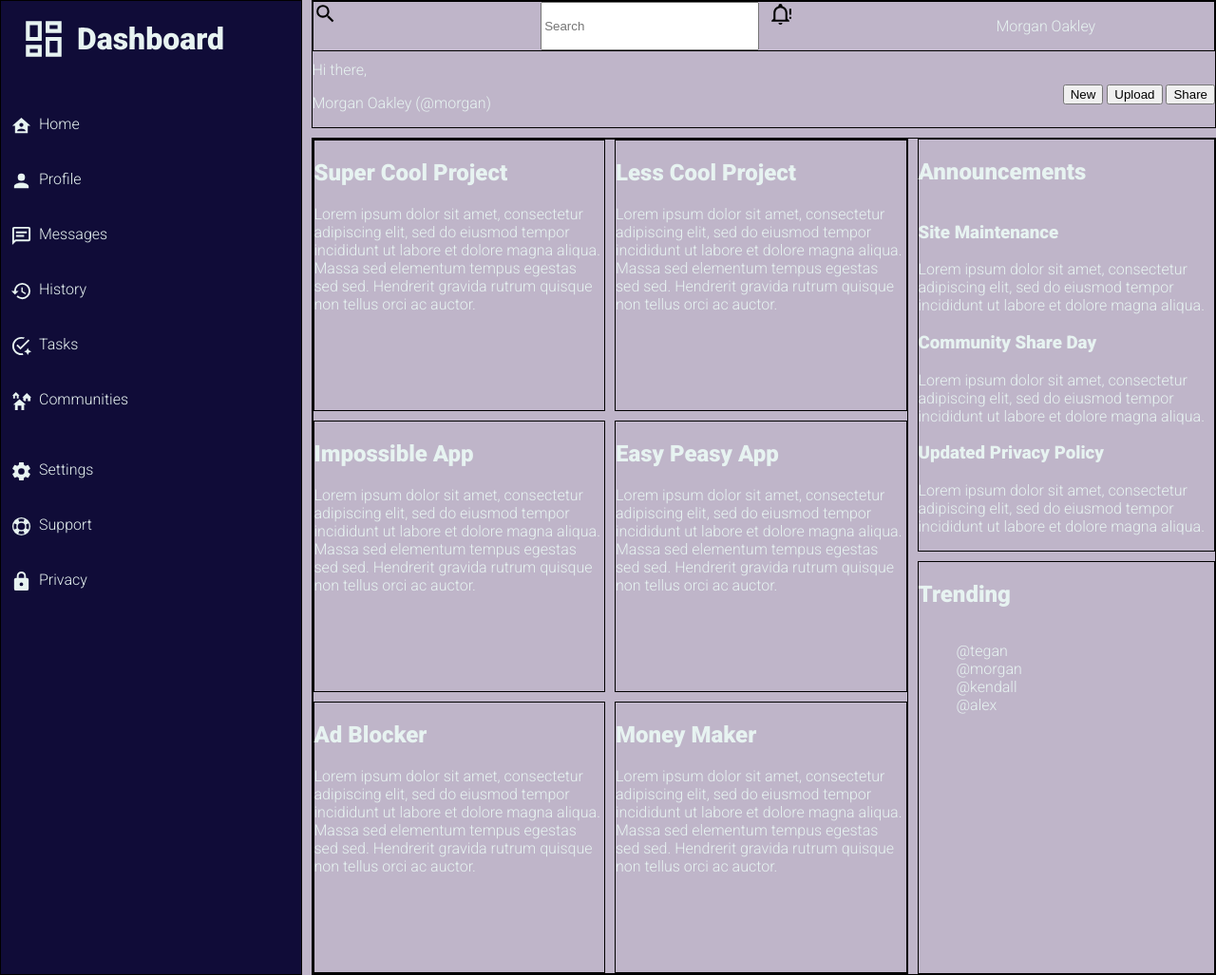
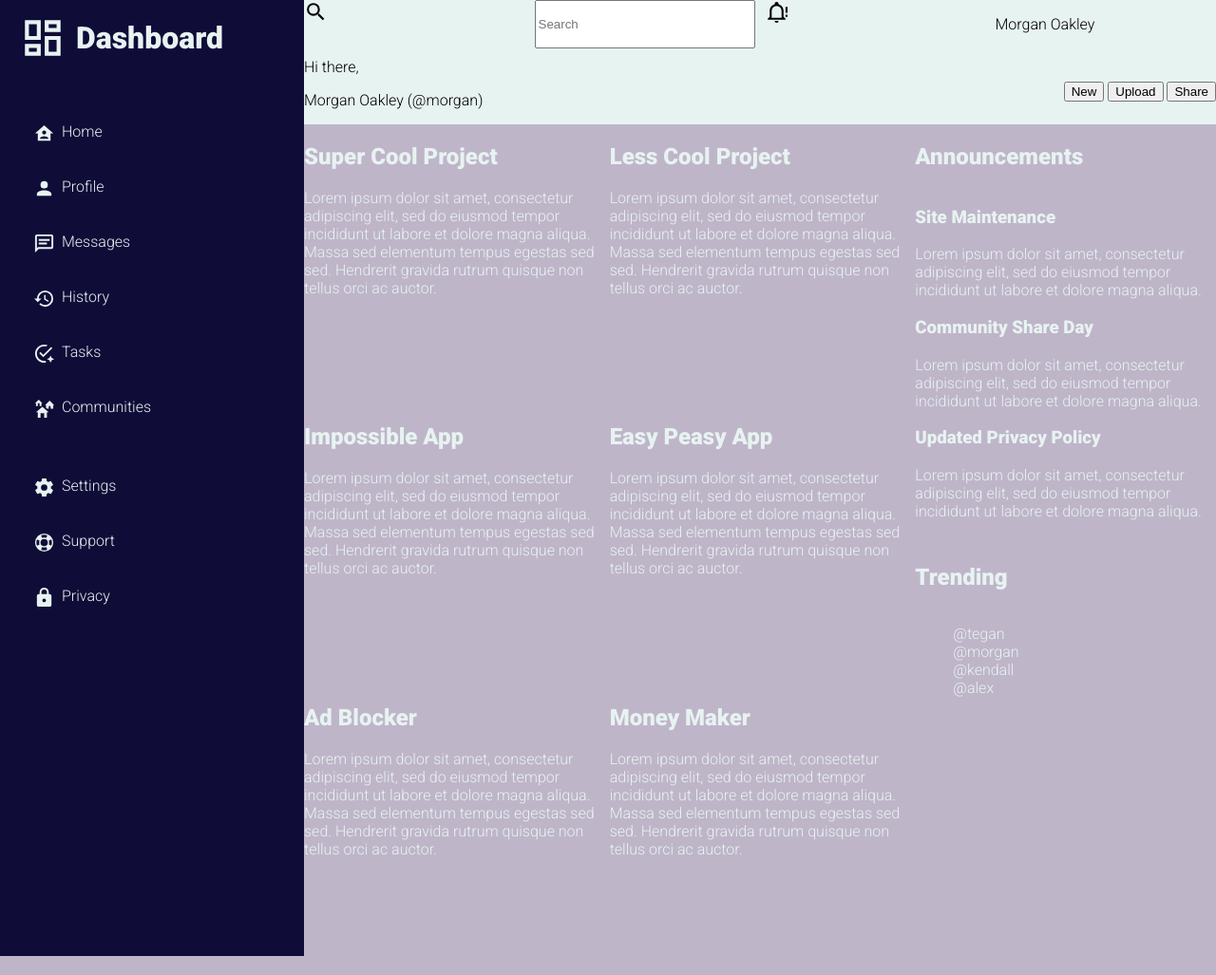
Before and after one commit to vcorneau/odin-dashboard, a plain HTML site: page index.html in a window 1280 px wide. Shown: the whole page at 95% size. Drawn offline with Linux system fonts and the light colour scheme.

Commit message:
Remove guide borders

```diff
--- a/index.html
+++ b/index.html
@@ -32,7 +32,7 @@
         <img class="large-icon" src="images/icons/dashboard.svg">
         <h1 class=dashboard>Dashboard</h1>
       </div>
-      <ul>
+      <ul class="top-dashboard">
         <li class="left-nav home-nav"><span>Home</span></li>
         <li class="left-nav prof-nav"><span>Profile</span></li>
         <li class="left-nav msg-nav"><span>Messages</span></li>
@@ -40,7 +40,7 @@
         <li class="left-nav tsk-nav"><span>Tasks</span></li>
         <li class="left-nav com-nav"><span>Communities</span></li>
       </ul>
-      <ul>
+      <ul class="bottom-dashboard">
         <li class="left-nav set-nav"><span>Settings</span></li>
         <li class="left-nav sup-nav"><span>Support</span></li>
         <li class="left-nav priv-nav"><span>Privacy</span></li>
--- a/style.css
+++ b/style.css
@@ -7,11 +7,8 @@ body {
 
 .dashboard-container {
   display: grid;
-  row-gap: 10px;
-  column-gap: 10px;
   grid-template-columns: 1fr 3fr;
   grid-template-rows: 2;
-
 }
 
 .title-container {
@@ -26,6 +23,7 @@ body {
   height: 50px;
   width: 50px;
   padding-right: 10px;
+  padding-left: 0;
 }
 
 .icon {
@@ -69,7 +67,12 @@ body {
   list-style-image: url(./images/icons/privacy.svg);
 }
 
-ul .left-nav {
+.top-dashboard,
+.bottom-dashboard {
+  margin: 25px;
+}
+
+.left-nav {
   font-size: 50px;
 }
 
@@ -79,23 +82,25 @@ ul .left-nav {
 }
 
 .nav {
-  border: solid black 1px;
   grid-column: 1;
   grid-row: 1 / 3;
   background-color: #100C38;
+  background-size: auto;
+  margin: 0;
 }
 
 .top-bar {
-  border: solid black 1px;
   grid-column: 2;
   grid-row: 1;
   display: grid;
   row-gap: 10px;
   column-gap: 10px;
+  background-color: #E7F3F1;
+  color: black;
+  margin: 0;
 }
 
 .search-nav {
-  border: solid black 1px;
   grid-row: 1;
   display: grid;
   row-gap: 10px;
@@ -112,7 +117,6 @@ ul .left-nav {
 }
 
 .content {
-  border: solid black 1px;
   grid-column: 2;
   grid-row: 2;
   display: grid;
@@ -123,7 +127,6 @@ ul .left-nav {
 }
 
 .projects {
-  border: solid black 1px;
   grid-column: 1;
   grid-row: 1 / 3;
   display: grid;
@@ -135,7 +138,6 @@ ul .left-nav {
 }
 
 .announcements {
-  border: solid black 1px;
   grid-column: 2;
   grid-row: 1;
   display: flex;
@@ -144,7 +146,6 @@ ul .left-nav {
 }
 
 .trending {
-  border: solid black 1px;
   grid-column: 2;
   grid-row: 2;
   display: flex;
@@ -156,5 +157,5 @@ ul .left-nav {
 }
 
 .project-cards {
-  border: solid black 1px;
+
 }
```
